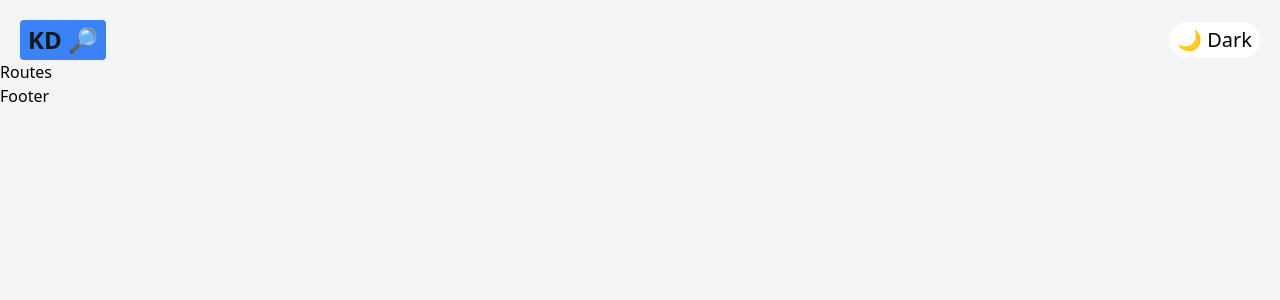
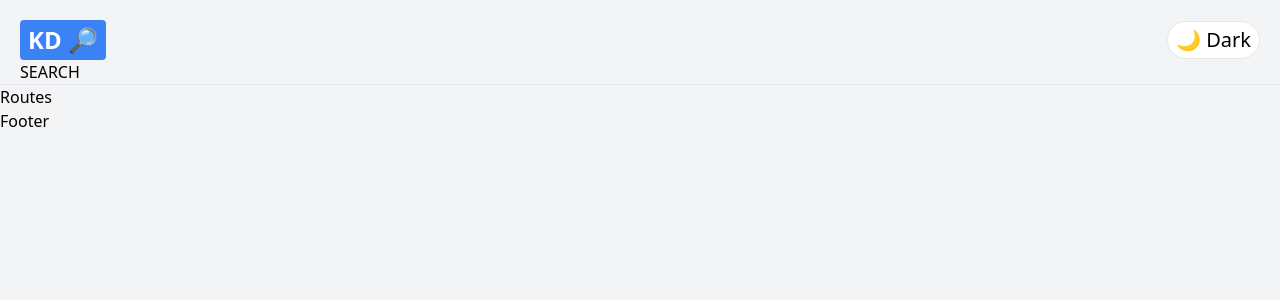
Before and after one commit to rlinsdev/g-search, a React (Create React App) app: page / in a window 1280 px wide. Shown: the top 300 px of the page. Built offline with nearby package versions, Linux system fonts and the light colour scheme.

Commit message:
Search component

```diff
--- a/src/components/Navbar.jsx
+++ b/src/components/Navbar.jsx
@@ -1,19 +1,18 @@
 import React from 'react';
 import { Link } from 'react-router-dom';
 
+import { Search } from './Search';
 
-export const Navbar = ({ darkTheme, setDarkTheme }) => {
-  return (
-    <div className="p-5 pb-0 flex flex-wrap sm:justify-between justify-center items-center boder-b dark:border-gray-700 border-gray-200">
-        <div className="flex justify-between itens-center space-x-5 w-screen"></div>
-        <Link to="/">
-          <p className="text-2xl bg-blue-500 font-bold text-white py-1 px-2 rounded dark:bg-gray-500 dark: text-gray-900">
-            KD 🔎
-          </p>
-        </Link>
-        <button type="button" onClick={() => setDarkTheme(!darkTheme)} className="text-xl dark:bg-gray-50 dark:text-gray-900 bg-white rounded-full px-2 py-1 hover:shadow-lg">
-          {darkTheme ? '💡 Light' : '🌙 Dark'}
-        </button>
+export const Navbar = ({ setDarkTheme, darkTheme }) => (
+  <div className="p-5 pb-0 flex flex-wrap sm:justify-between justify-center items-center border-b dark:border-gray-700 border-gray-200 ">
+    <div className="flex justify-between items-center space-x-5 w-screen ">
+      <Link to="/">
+        <p className="text-2xl bg-blue-500 font-bold text-white py-1 px-2 rounded dark:bg-gray-50 dark:text-gray-900">
+          KD 🔎
+        </p>
+      </Link>
+      <button type="button" onClick={() => setDarkTheme(!darkTheme)} className="text-xl dark:bg-gray-50 dark:text-gray-900 bg-white border rounded-full px-2 py-1 hover:shadow-lg">{darkTheme ? '💡 Light' : '🌙 Dark'}</button>
     </div>
-  )
-}
+    <Search />
+  </div>
+);
--- /dev/null
+++ b/src/components/Search.jsx
@@ -0,0 +1,9 @@
+import React from 'react'
+
+export const Search = () => {
+  return (
+    <div>
+      SEARCH
+    </div>
+  )
+}
```
